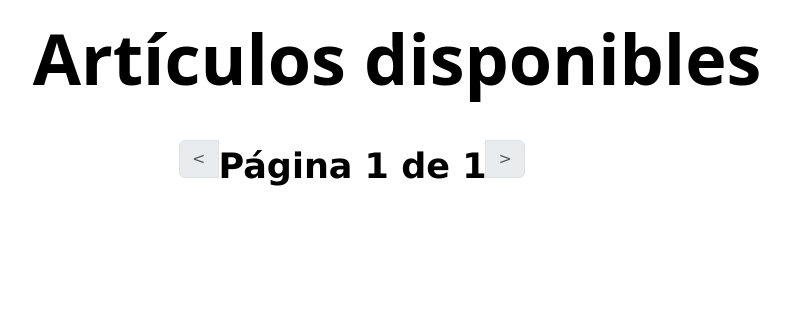
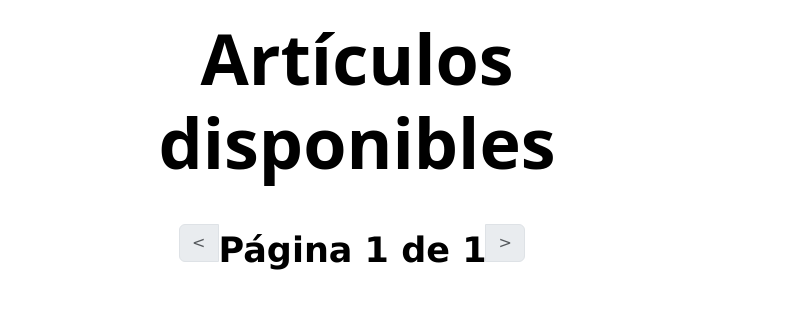
Before and after one commit to Ezequielpm/proyecto-web-ambiental, a Django app: page /articulosdisponibles in a window 1280 px wide. Shown: the part 75-384 px from the top of the page, without its empty margins (288-1078 px from the left). Run offline with Django 5.2, Linux system fonts and the light colour scheme; data that the repository does not hold is empty.

```diff
--- a/core/templates/core/articulos_listado.html
+++ b/core/templates/core/articulos_listado.html
@@ -107,7 +107,7 @@
         <!-- Lista de artículos -->
         <section id="product-section">
           <div class="text-center mb-4" style="text-align: center; margin: auto;">
-            <h2 class="product-section__title" style="margin: auto; text-align: center;">Artículos disponibles</h2>
+            <h2 class="product-section__title" style="margin: auto; text-align: center; margin-right: 80px;">Artículos <br> disponibles</h2>
           </div>
 
           <div class="d-flex flex-wrap justify-content-center"> <!-- Ajuste del espaciado y centrado -->
```
